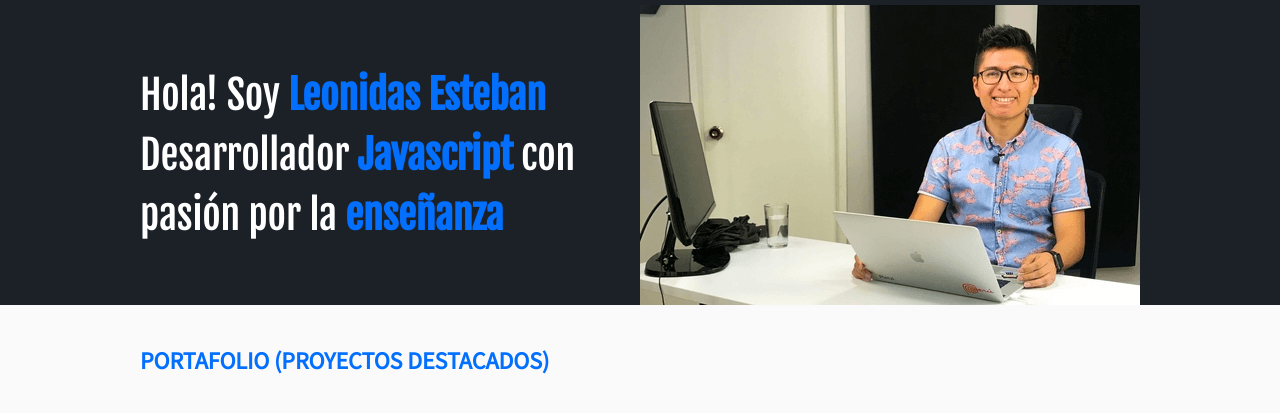
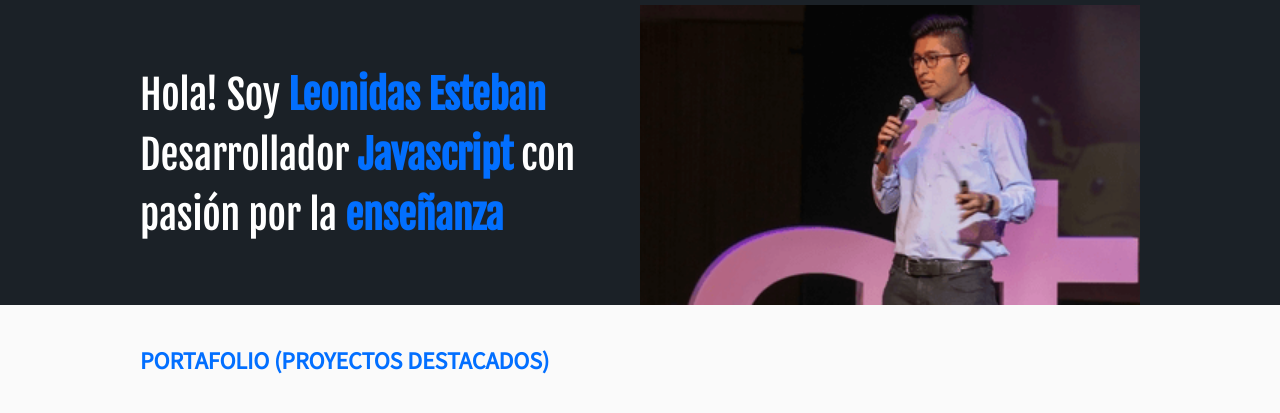
Before and after one commit to poseidonihp/curso-pagespeed-insights, a plain HTML site: page index.html in a window 1280 px wide. Shown: the part 65-478 px from the top of the page. Drawn offline with Linux system fonts and the light colour scheme.

Commit message:
cambiando imagenes dependiendo del dispositivo

```diff
--- a/index.html
+++ b/index.html
@@ -43,7 +43,7 @@
         <h1>
           Hola! Soy <strong>Leonidas Esteban</strong> <br/> Desarrollador  <strong>Javascript</strong> con <br> pasión por la <strong>enseñanza</strong>
         </h1>
-        <img class="hero-image" src="images/hero.png" width="500" height="300" alt="imagen principal del sitio">
+        <img class="hero-image" src="images/hero.png" srcset="images/hero.png, images/platzi-conf.png 2x" width="500" height="300" alt="imagen principal del sitio">
       </div>
     </section>
     <section id="portafolio" class="portfolio">
```
